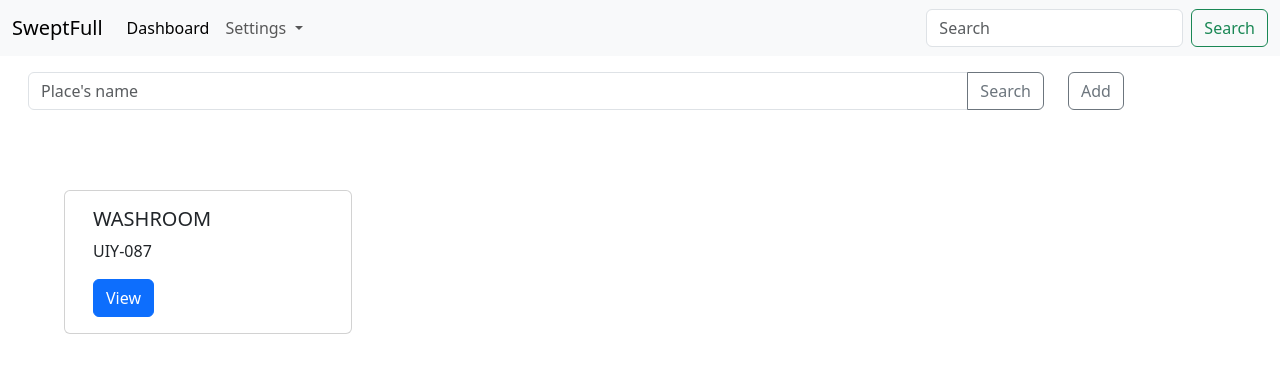
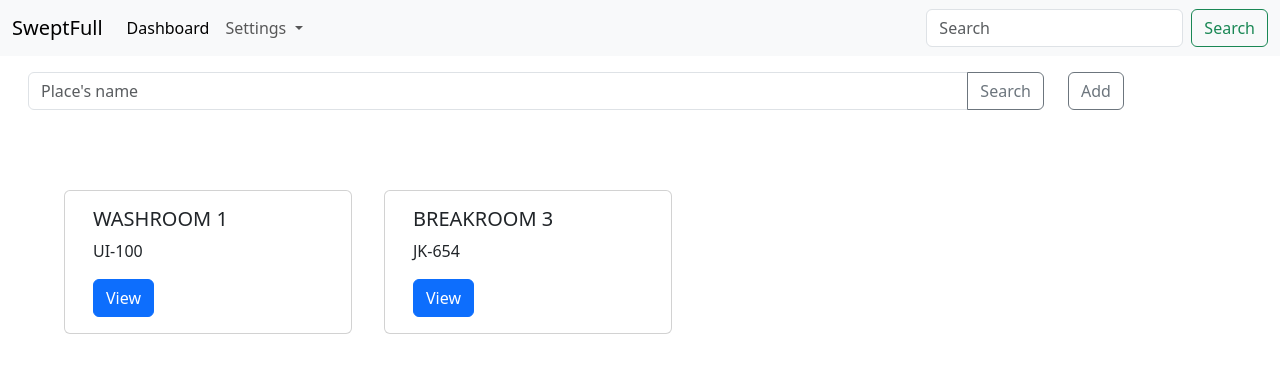
Before and after one commit to jesmarquez/sweepfull, an Angular app: page /places in a window 1280 px wide. Shown: the top 372 px of the page. Built offline with nearby package versions, Linux system fonts and the light colour scheme.

Commit message:
Create data service - place model and iterate

```diff
--- a/src/app/dashboard/dashboard.component.ts
+++ b/src/app/dashboard/dashboard.component.ts
@@ -15,4 +15,5 @@ export class DashboardComponent implements OnInit {
     throw new Error("Method not implemented.");
   }
 
+
 }
--- /dev/null
+++ b/src/app/data.service.ts
@@ -0,0 +1,22 @@
+import { Place } from "./model/place-model";
+
+export class DataService {
+  public places: Place[] = [
+    {
+      name: "WASHROOM 1",
+      code: "UI-100",
+      location: "floor 1",
+      status: "clean",
+    },
+    {
+      name: "BREAKROOM 3",
+      code: "JK-654",
+      location: "floor 1",
+      status: "no-clean"
+    }
+  ]
+
+  addPlace(name: string, code: string, location: string, status: string) {
+    this.places.push({ name: name, code: code, location: location, status: status });
+  }
+}
--- /dev/null
+++ b/src/app/model/place-model.ts
@@ -0,0 +1,9 @@
+export class Place {
+    constructor(public name: string,
+        public code: string,
+        public location: string,
+        public status: string
+    ) {
+
+    }
+}
--- a/src/app/places/places.component.html
+++ b/src/app/places/places.component.html
@@ -34,12 +34,13 @@
       >{{ place.name }}</li>
     </ul> -->
 
-<div
-  class="card m-3" style="width: 18rem;">
-    <div class="card-body">
-        <h5 class="card-title">WASHROOM</h5>
-        <p class="card-text">UIY-087</p>
-        <a href="#" class="btn btn-primary">View</a>
-    </div>
-  </div>
+    <div
+      class="card m-3" style="width: 18rem;"
+        *ngFor="let place of places; index as i">
+        <div class="card-body">
+            <h5 class="card-title">{{ place.name}}</h5>
+            <p class="card-text">{{ place.code }}</p>
+            <a href="#" class="btn btn-primary">View</a>
+        </div>
+      </div>
 </div>
--- a/src/app/places/places.component.ts
+++ b/src/app/places/places.component.ts
@@ -1,18 +1,31 @@
 import { Component, ElementRef, ViewChild } from '@angular/core';
 import { RouterLink, RouterLinkActive } from '@angular/router';
+import { DataService } from '../data.service';
+import { Place } from '../model/place-model';
+import { NgFor } from '@angular/common';
 
 @Component({
   selector: 'app-places',
   standalone: true,
-  imports: [RouterLink, RouterLinkActive],
+  imports: [NgFor, RouterLink, RouterLinkActive],
   templateUrl: './places.component.html',
   styleUrl: './places.component.css',
+  providers: [DataService]
 })
 export class PlacesComponent {
   mode: string = "show";
+  places: Place[] = [];
+
   @ViewChild('placeName') placeNameSearchInputRef!: ElementRef;
 
+  constructor(private dataService: DataService) {
+    console.log(dataService.places);
+  }
 
+  ngOnInit() {
+    this.places = this.dataService.places;
+
+  }
   onSearch() {
     const placeName = this.placeNameSearchInputRef.nativeElement.value;
     console.log('search:' + placeName);
```
